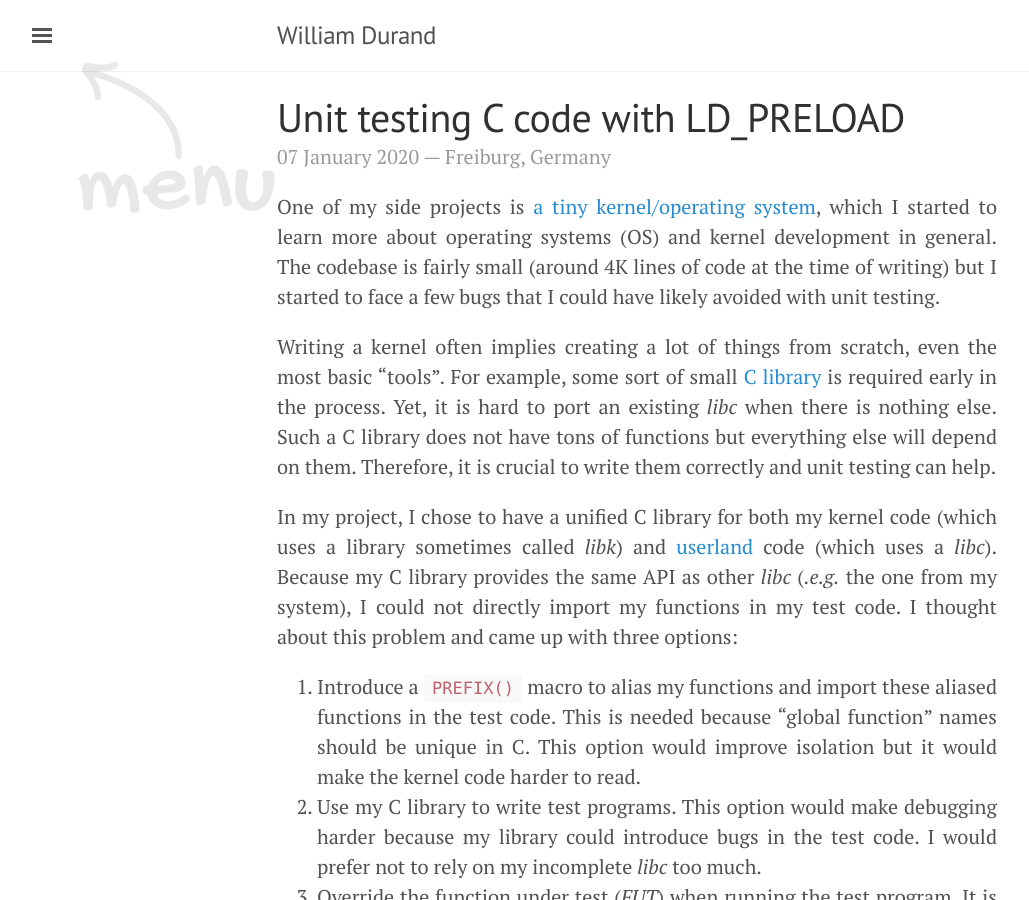
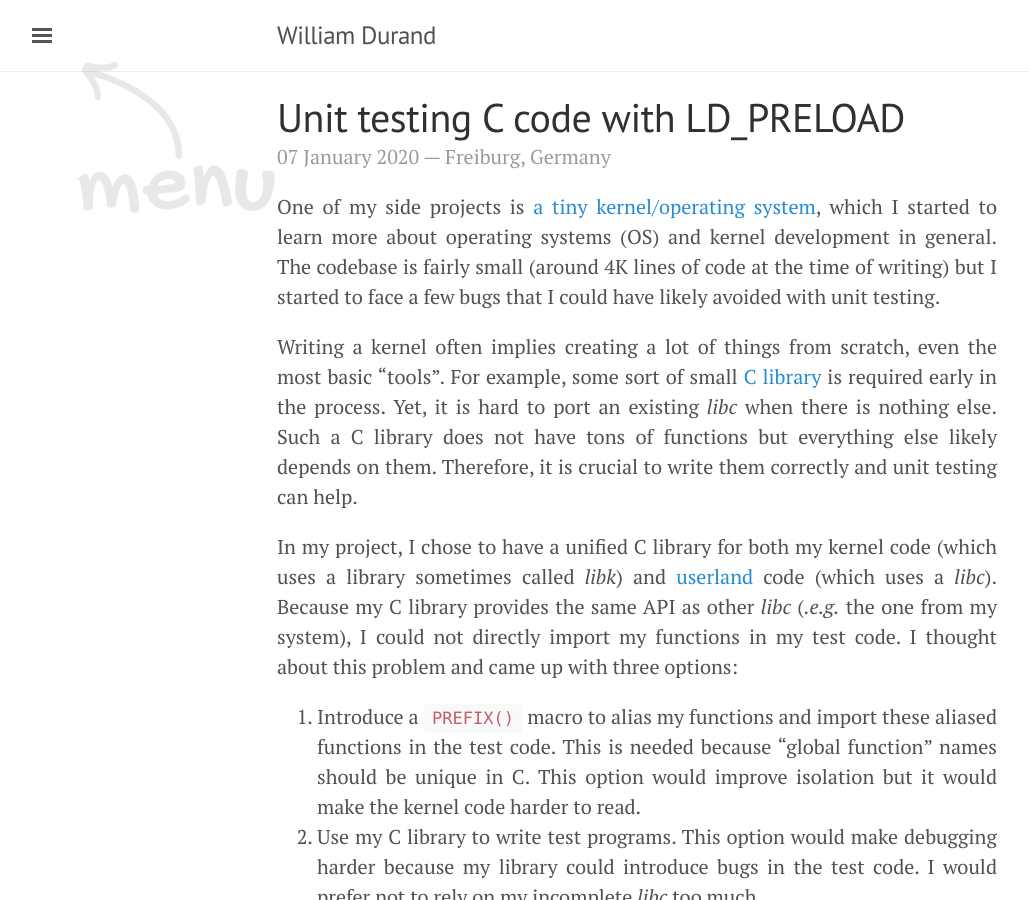
Before and after one commit to willdurand/willdurand.github.io, a Jekyll site: the page built from _posts/2020-01-07-unit-testing-with-ld-preload.md, in a window 1280 px wide and 900 px high. Shown: the whole window, without its empty margins (3-1032 px from the left). Built offline with Jekyll 4.4.1, drawn with Linux system fonts in a browser that asks for light colours.

Commit message:
Update 2020-01-07-unit-testing-with-ld-preload.md

```diff
--- a/_posts/2020-01-07-unit-testing-with-ld-preload.md
+++ b/_posts/2020-01-07-unit-testing-with-ld-preload.md
@@ -18,7 +18,7 @@ Writing a kernel often implies creating a lot of things from scratch, even the
 most basic "tools". For example, some sort of small [C
 library](https://wiki.osdev.org/C_Library) is required early in the process.
 Yet, it is hard to port an existing _libc_ when there is nothing else. Such a C
-library does not have tons of functions but everything else will depend on them.
+library does not have tons of functions but everything else likely depends on them.
 Therefore, it is crucial to write them correctly and unit testing can help.
 
 In my project, I chose to have a unified C library for both my kernel code
```
